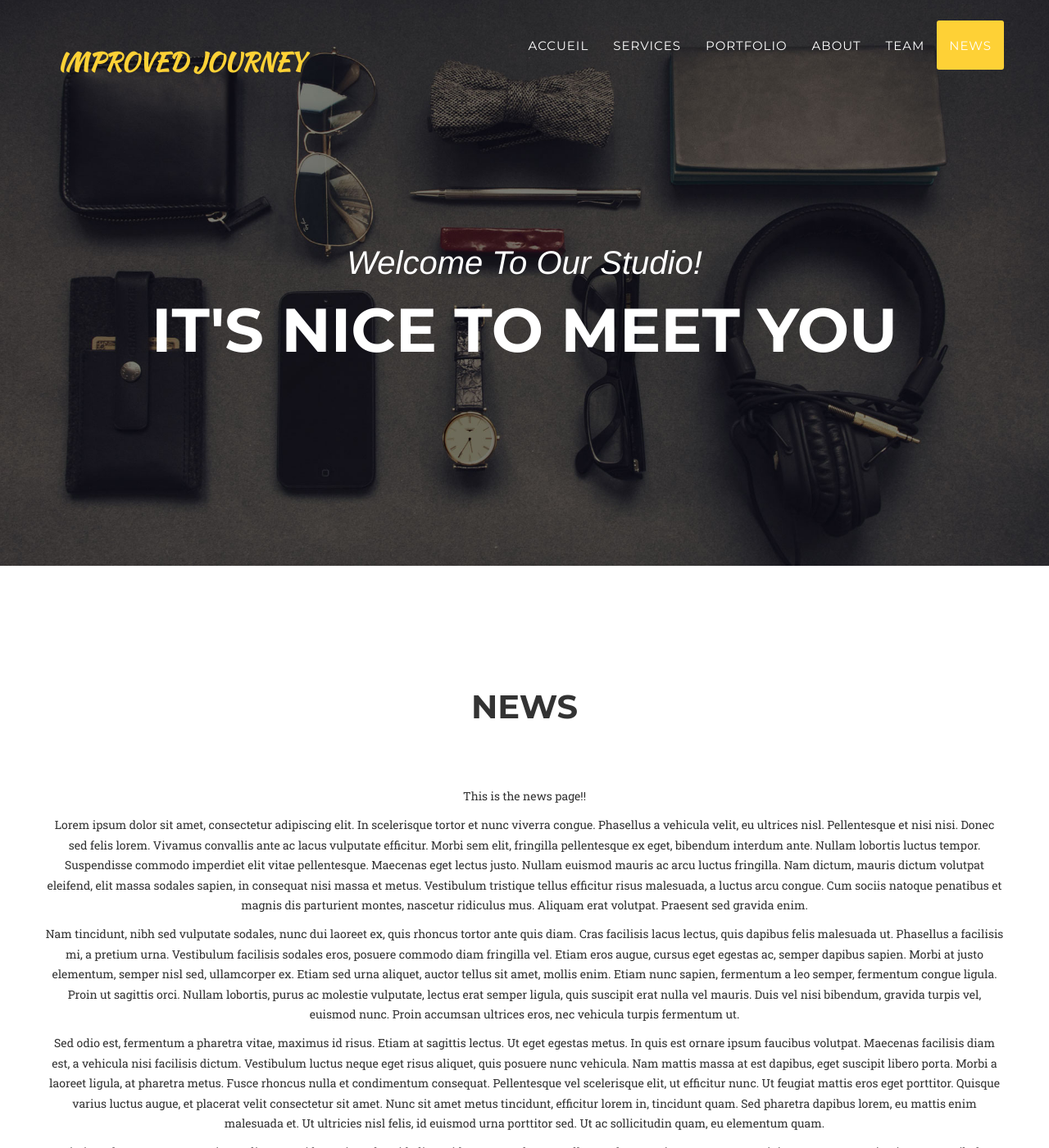
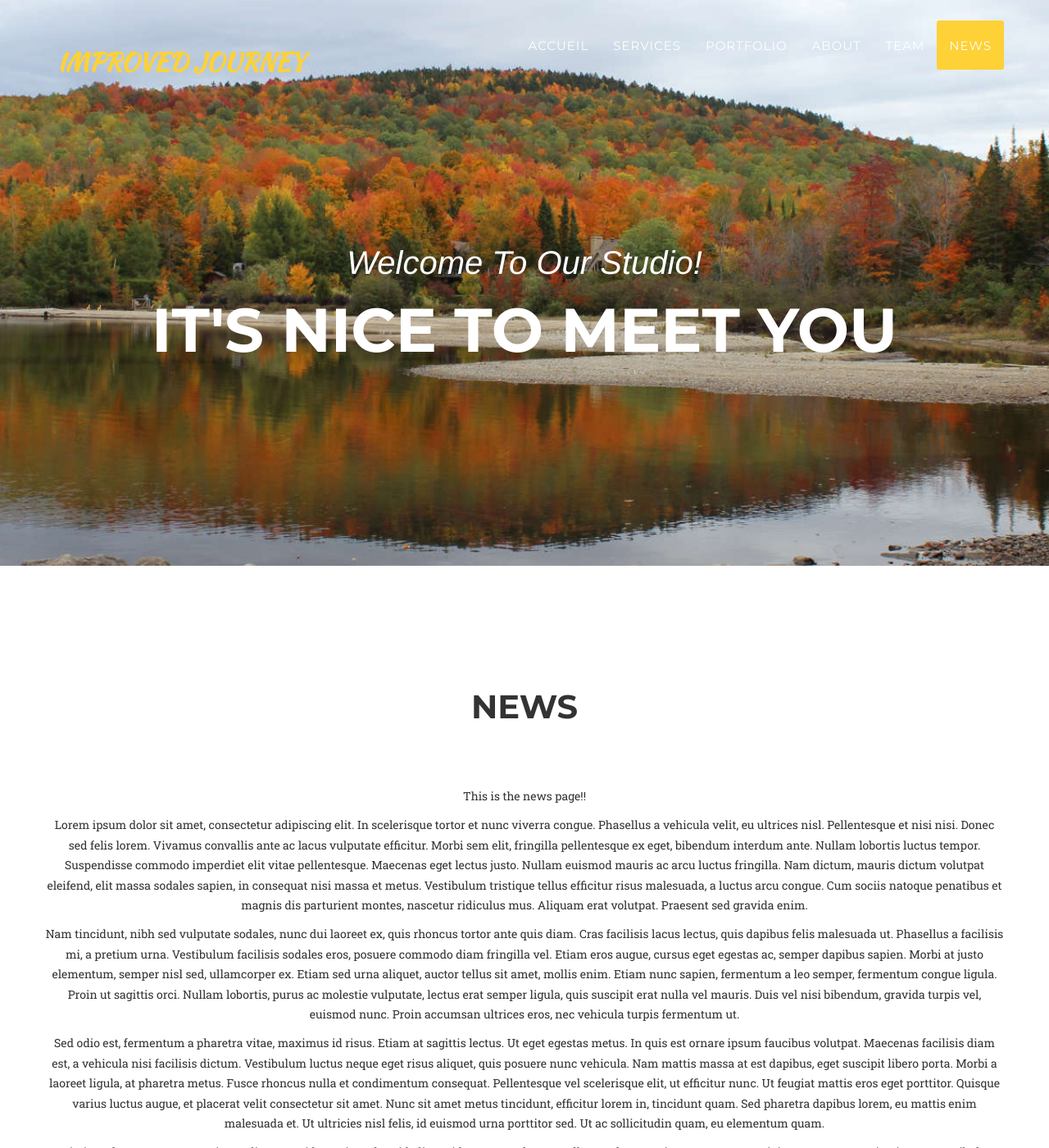
Before and after one commit to scoutscathedralevolcan/improved-journey-jekyll-test, a Jekyll site: the page built from news.md, in a window 1280 px wide and 1400 px high. Shown: the whole window at 82% size. Built offline with Jekyll 4.4.1, drawn with Linux system fonts in a browser that asks for light colours; nearby versions of some CDN libraries; some web fonts are replaced.

Commit message:
Allow header-bg custumisation by page

```diff
--- a/_includes/css/agency.css
+++ b/_includes/css/agency.css
@@ -269,7 +269,6 @@ header {
     text-align: center;
     color: #fff;
     background-attachment: scroll;
-    background-image: url('{{ site.baseurl }}/img/header-bg.jpg');
     background-position: center center;
     background-repeat: none;
     -webkit-background-size: cover;
--- a/_includes/header.html
+++ b/_includes/header.html
@@ -1,5 +1,5 @@
 <!-- Header -->
-<header>
+<header style="background-image: url('{{ site.baseurl }}{{page.header-img}}');">
     <div class="container">
 	<div class="intro-text">
 	    <div class="intro-lead-in">Welcome To Our Studio!</div>
--- a/index.html
+++ b/index.html
@@ -1,5 +1,6 @@
 ---
 layout: home
+header-img: "/img/header-bg.jpg"
 ---
 
 <div class="home">
--- a/news.md
+++ b/news.md
@@ -2,7 +2,7 @@
 layout: page
 title: News
 description:
-header-img: "img/histoire-bg.jpg"
+header-img: "/img/reservation-bg.jpg"
 permalink: /news/
 ---
 
```
Also changed, not shown: img/reservation-bg.jpg (added).
